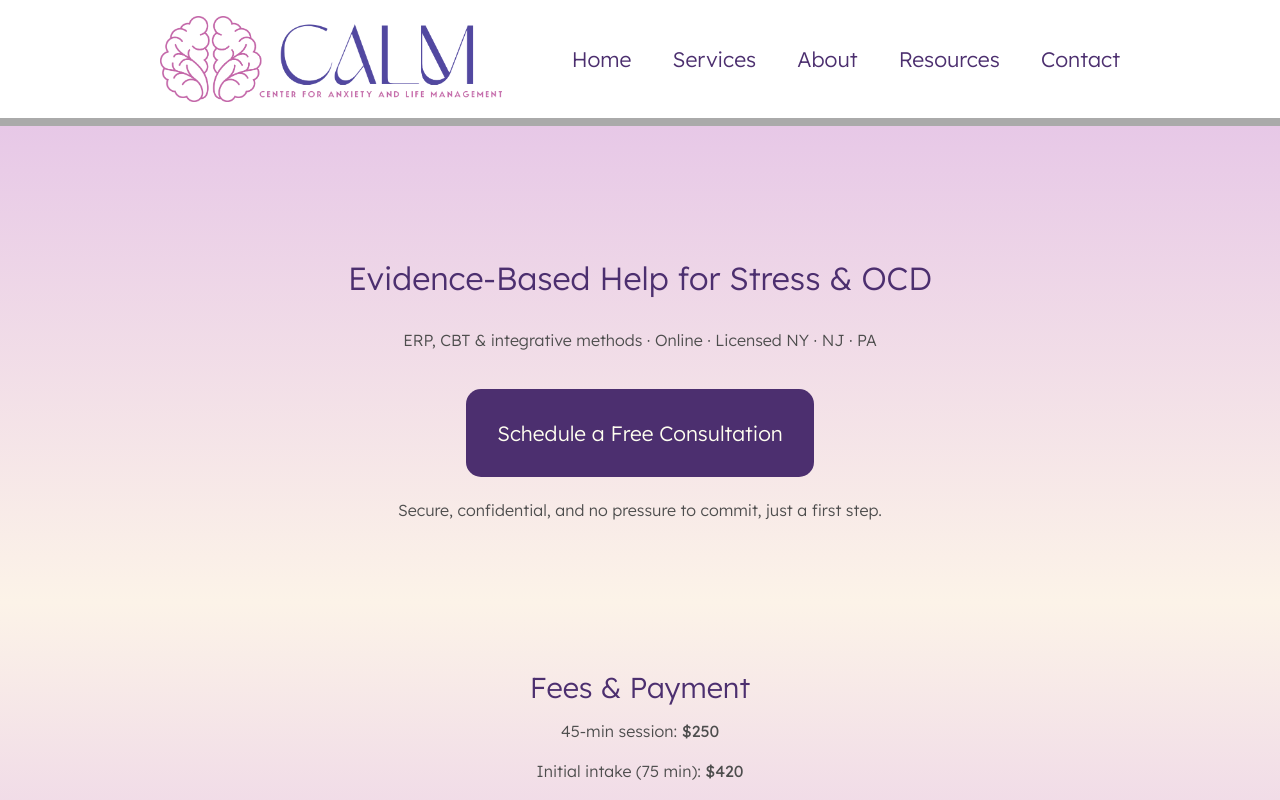
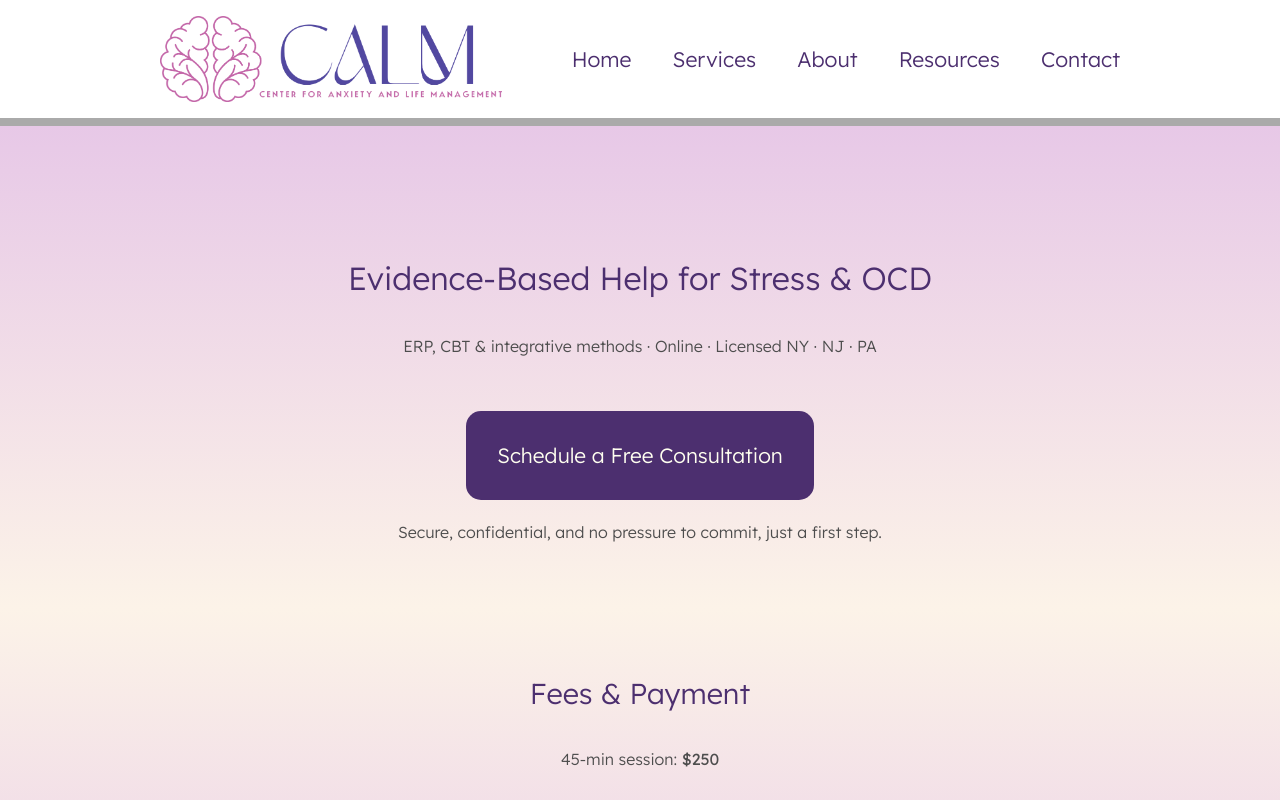
Before and after one commit to mazenswar/calm, a Next.js app: page /anxiety-ocd-therapy in a window 1280 px wide. Shown: the top 800 px of the page. Built offline with nearby package versions, Linux system fonts and the light colour scheme.

Commit message:
v11.9 gads v2

```diff
--- a/app/components/Ads/v2/adpage.scss
+++ b/app/components/Ads/v2/adpage.scss
@@ -14,8 +14,16 @@
 			font-weight: 500;
 		}
 	}
+	h1,
+	h2,
+	p {
+		margin: 0;
+	}
 	.content {
 		flex-direction: column;
+		justify-content: center;
+		align-items: center;
+		gap: 2em;
 		// padding: 0;
 	}
 	.hero {
```
